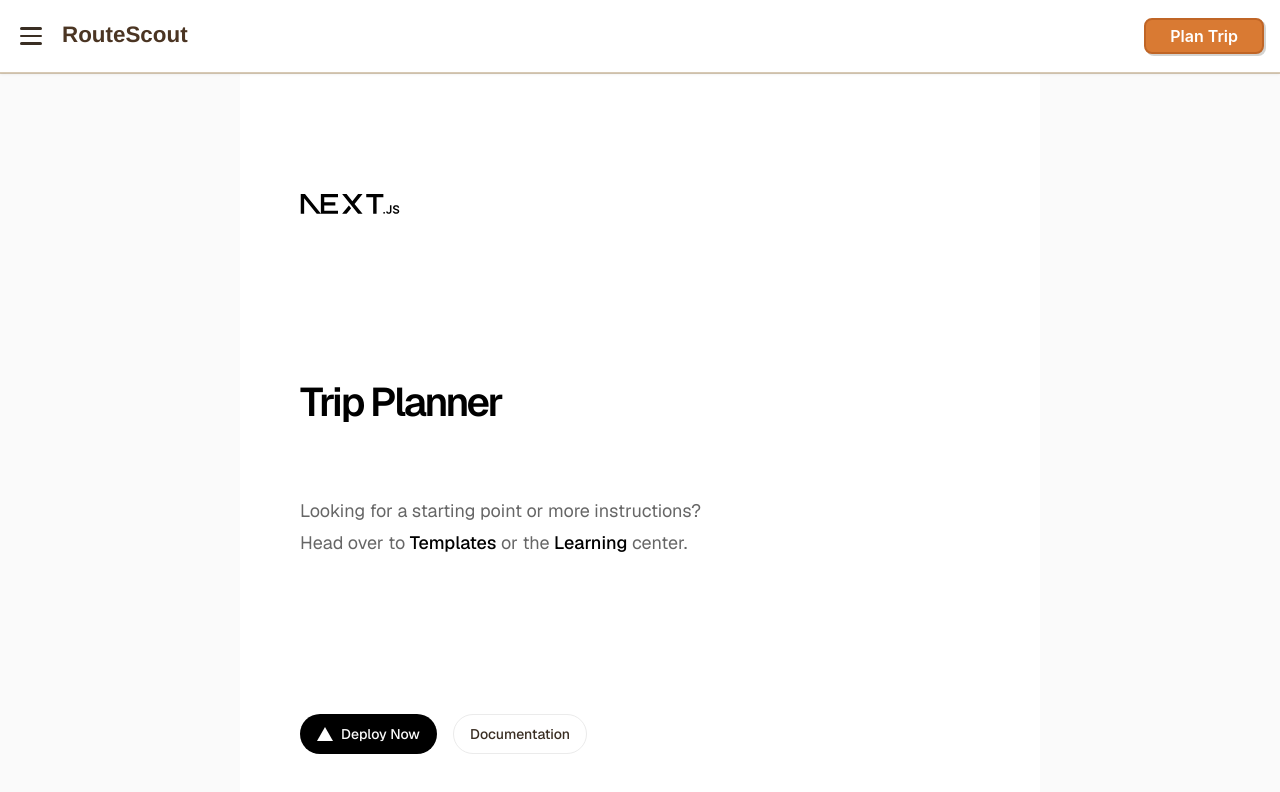
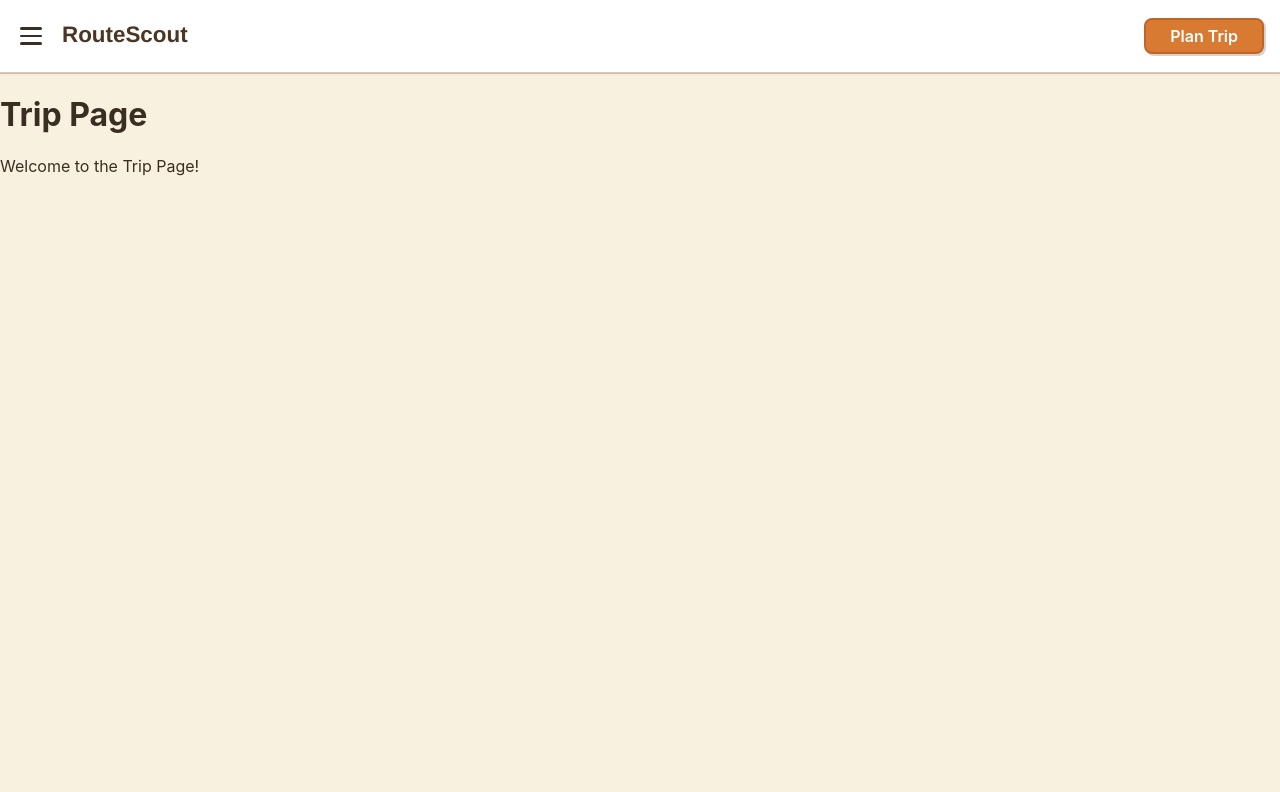
Before and after one commit to brethunholm/route_scout, a Next.js app: page / in a window 1280 px wide. Shown: the top 792 px of the page. Built offline with nearby package versions, Linux system fonts and the light colour scheme.

Commit message:
Add Trip page component and use on app/page

```diff
--- a/src/app/page.js
+++ b/src/app/page.js
@@ -1,66 +1,5 @@
-import Image from "next/image";
-import styles from "./page.module.css";
+import TripPage from "./trip/page";
 
 export default function Home() {
-  return (
-    <div className={styles.page}>
-      <main className={styles.main}>
-        <Image
-          className={styles.logo}
-          src="/next.svg"
-          alt="Next.js logo"
-          width={100}
-          height={20}
-          priority
-        />
-        <div className={styles.intro}>
-          <h1>Trip Planner</h1>
-          <p>
-            Looking for a starting point or more instructions? Head over to{" "}
-            <a
-              href="https://vercel.com/templates?framework=next.js&utm_source=create-next-app&utm_medium=appdir-template-tw&utm_campaign=create-next-app"
-              target="_blank"
-              rel="noopener noreferrer"
-            >
-              Templates
-            </a>{" "}
-            or the{" "}
-            <a
-              href="https://nextjs.org/learn?utm_source=create-next-app&utm_medium=appdir-template-tw&utm_campaign=create-next-app"
-              target="_blank"
-              rel="noopener noreferrer"
-            >
-              Learning
-            </a>{" "}
-            center.
-          </p>
-        </div>
-        <div className={styles.ctas}>
-          <a
-            className={styles.primary}
-            href="https://vercel.com/new?utm_source=create-next-app&utm_medium=appdir-template&utm_campaign=create-next-app"
-            target="_blank"
-            rel="noopener noreferrer"
-          >
-            <Image
-              className={styles.logo}
-              src="/vercel.svg"
-              alt="Vercel logomark"
-              width={16}
-              height={16}
-            />
-            Deploy Now
-          </a>
-          <a
-            className={styles.secondary}
-            href="https://nextjs.org/docs?utm_source=create-next-app&utm_medium=appdir-template&utm_campaign=create-next-app"
-            target="_blank"
-            rel="noopener noreferrer"
-          >
-            Documentation
-          </a>
-        </div>
-      </main>
-    </div>
-  );
+  return <TripPage />;
 }
--- /dev/null
+++ b/src/app/trip/page.jsx
@@ -0,0 +1,10 @@
+function TripPage() {
+  return (
+    <div>
+      <h1>Trip Page</h1>
+      <p>Welcome to the Trip Page!</p>
+    </div>
+  );
+}
+
+export default TripPage;
```
